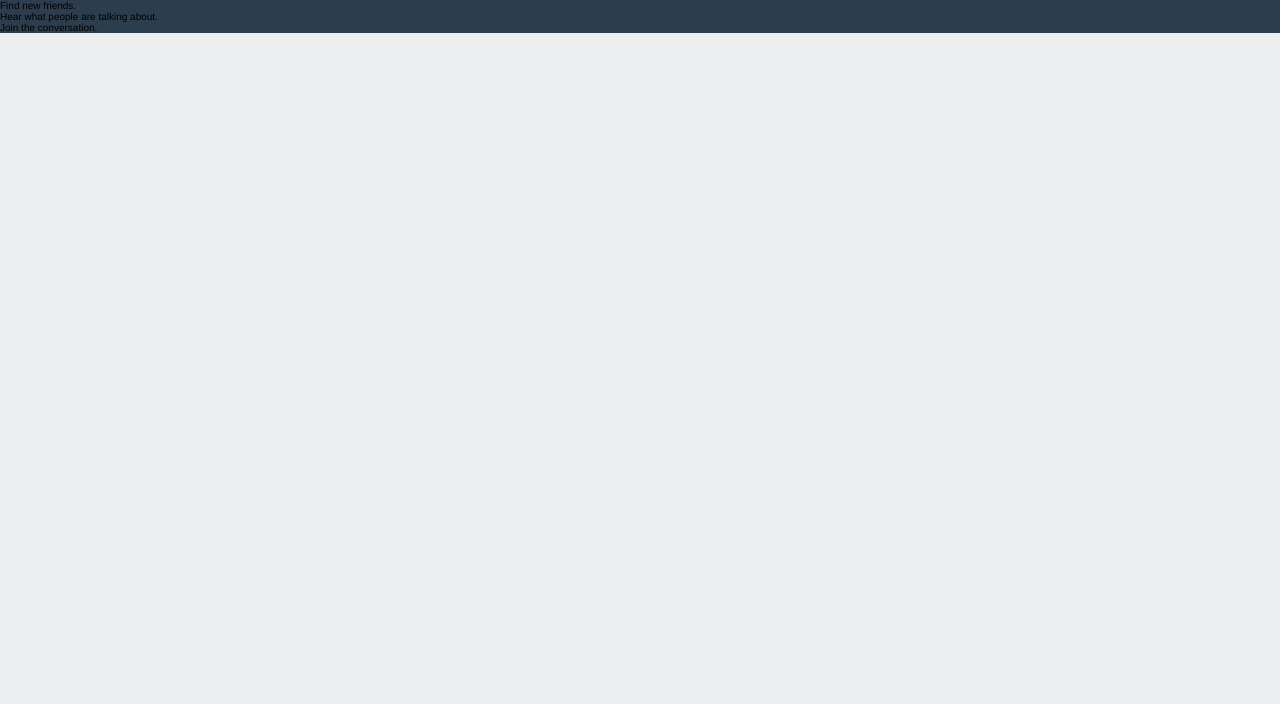
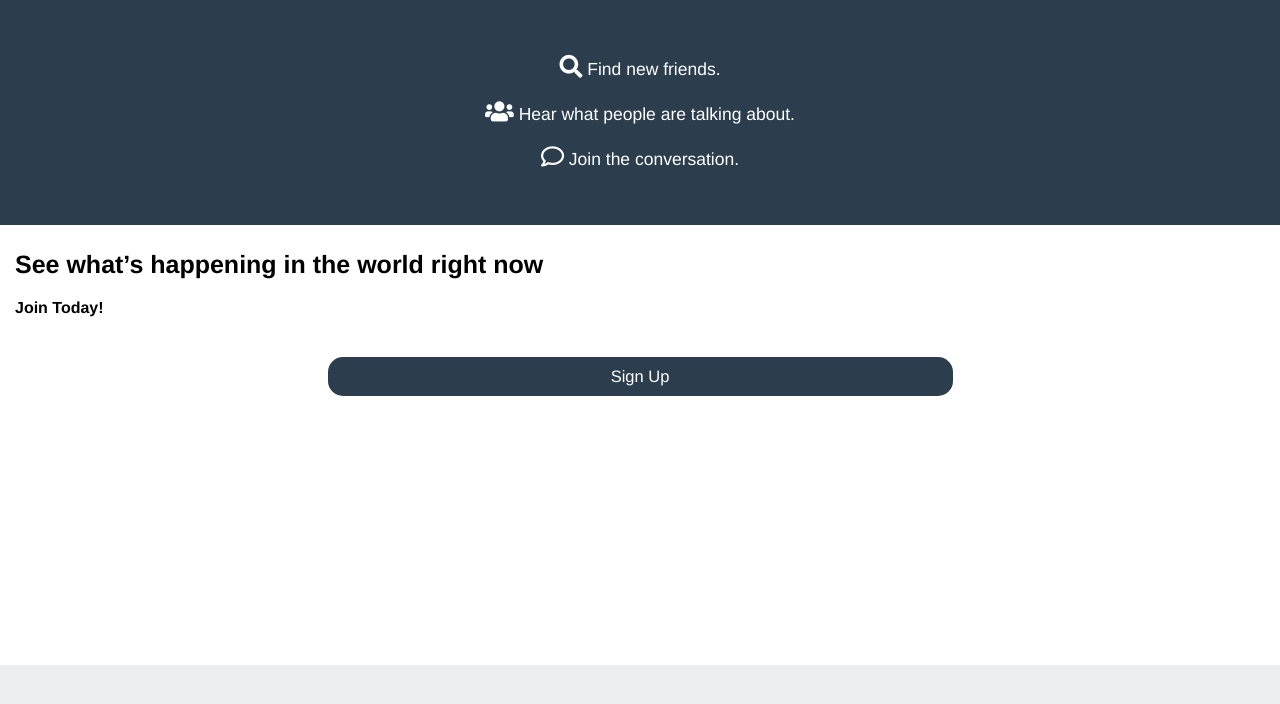
Before and after one commit to dragosbus/social-network, a Flask app: page / in a window 1280 px wide. Shown: the part 43-747 px from the top of the page. Run offline with Flask 2, Linux system fonts and the light colour scheme; some libraries are stand-ins or nearby versions.

Commit message:
redesigned the root page

```diff
--- a/project/static/css/style.css
+++ b/project/static/css/style.css
@@ -163,6 +163,49 @@ button[disabled] {
 
 .intro {
   background: #2C3E4D;
+  color: #fff;
+}
+
+.intro ul {
+  list-style: none;
+  padding: 3.5rem 1.5rem;
+}
+
+.intro ul li {
+  margin: 2rem auto;
+  font-size: 1.75rem;
+  text-align: center;
+}
+
+.intro ul li i {
+  font-size: 2.3rem;
+}
+
+.sign {
+  background: #fff;
+  padding: 2.5rem 1.5rem;
+  height: 55vh;
+}
+
+.sign h2 {
+  font-size: 2.5rem;
+  margin-bottom: 2rem;
+}
+
+.sign h4 {
+  font-size: 1.6rem;
+}
+
+.sign a {
+  display: block;
+  text-align: center;
+  margin: 4rem auto 0;
+  font-size: 1.65rem;
+  color: #fff;
+  background: #2C3E4D;
+  border-radius: 1.5rem;
+  padding: 1rem 0;
+  width: 50%;
 }
 
 @media (min-width: 660px) {
--- a/project/templates/base.html
+++ b/project/templates/base.html
@@ -5,6 +5,7 @@
   <meta name="viewport" content="width=device-width, initial-scale=1.0">
   <meta http-equiv="X-UA-Compatible" content="ie=edge">
   <title>Social</title>
+  <link rel="stylesheet" href="https://use.fontawesome.com/releases/v5.1.0/css/all.css" integrity="sha384-lKuwvrZot6UHsBSfcMvOkWwlCMgc0TaWr+30HWe3a4ltaBwTZhyTEggF5tJv8tbt" crossorigin="anonymous">
   <link rel="stylesheet" href="{{url_for('static', filename='css/style.css')}}">
 </head>
 <body>
--- a/project/templates/index.html
+++ b/project/templates/index.html
@@ -6,10 +6,24 @@
     <main>
       <div class="intro">
         <ul>
-          <li>Find new friends.</li>
-          <li>Hear what people are talking about.</li>
-          <li>Join the conversation.</li>
+          <li>
+            <i class="fas fa-search"></i>
+            Find new friends.
+          </li>
+          <li>
+            <i class="fas fa-users"></i>
+            Hear what people are talking about.
+          </li>
+          <li>
+            <i class="far fa-comment"></i>
+            Join the conversation.
+          </li>
         </ul>
+      </div>
+      <div class="sign">
+        <h2>See what’s happening in the world right now</h2>
+        <h4>Join Today!</h4>
+        <a href="{{url_for('register')}}">Sign Up</a>
       </div>
     </main>
   {% endif %}
```
